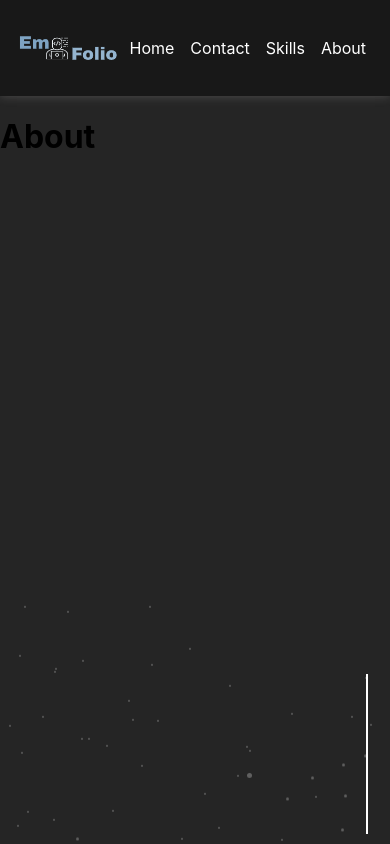
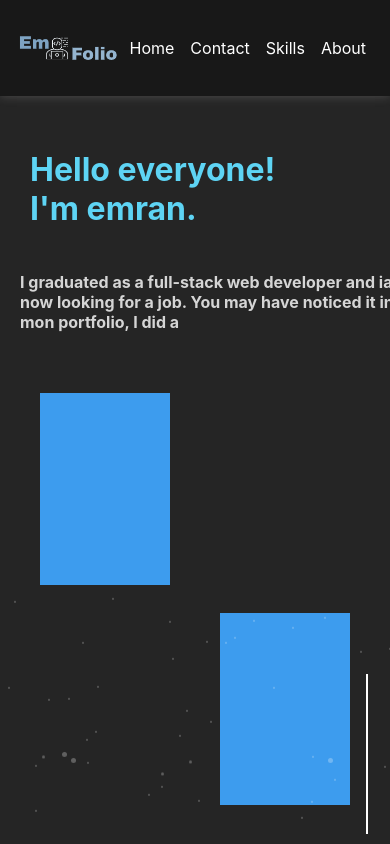
Before and after one commit to mridha-emran/emran-portfolio, a React (Create React App) app in the folder emran-portfolio/: page /about in a window 390 px wide. Built offline with nearby package versions, Linux system fonts and the light colour scheme.

Commit message:
about page add to app

```diff
--- /dev/null
+++ b/emran-portfolio/src/components/typingText/TypingText.js
@@ -0,0 +1,25 @@
+
+import { useEffect, useState } from 'react'
+ export function useTypedText(text, speed, delayTime) {
+  const [textState, setTextState] = useState("")
+  const chars = text.split("")
+  let interval = speed
+
+  if(textState.length === 0 && delayTime)
+    interval = speed + delayTime
+
+  useEffect(() => {
+    const timer = setTimeout(() => {
+      setTextState((prevText) => {
+        if (prevText.length !== chars.length) {
+          const newText = prevText.concat(chars[prevText.length])
+          return newText
+        }
+        return prevText
+      })
+    }, interval)
+    return () => clearTimeout(timer)
+  })
+
+  return textState
+}
--- a/emran-portfolio/src/globalStyle.scss
+++ b/emran-portfolio/src/globalStyle.scss
@@ -30,3 +30,6 @@
     }
   }
 }
+.text-H1-color{
+     color: #5ED4F4;
+}
--- a/emran-portfolio/src/views/about/About.jsx
+++ b/emran-portfolio/src/views/about/About.jsx
@@ -1,10 +1,50 @@
 
+import {useTypedText} from "../../components/typingText/TypingText"
+import "./about.scss"
+import Image from "../../assest/phNew.png"
+import { motion } from 'framer-motion'
 const About = () => {
-
 
   return (
     <>
-      <h1>About</h1>
+     <div className="container-main about">
+        <div className="container-left introduction">
+          <div className="about-text">
+              <h1 className= "header text-H1-color">
+                {useTypedText("Hello everyone!", 50)}
+                <br/>
+                {useTypedText("I'm emran.", 50, 200)}
+              </h1>
+              <br/>
+              <h2>
+                {useTypedText("I graduated as a full-stack web developer and iam now looking for a job. You may have noticed it in mon portfolio, I did a few projects during my training. I enjoy creating interesting designs and user-friendly features. If you're looking for a developer to add to your team, I'd love to hear from you!", 30, 350)}
+              </h2>
+
+          </div>
+        </div>
+        <div className="container-right my-image">
+          <motion.div
+            initial={{transform:"scale(0)"}}
+            animate={{scale:[0,1,1,1]}}
+            transition={{type:'spring', duration:1, delay:2}}
+            >
+            <img src={Image} alt="cv"  />
+
+          </motion.div>
+          <motion.div  className='top-right-box'
+            initial={{height:"0"}}
+            animate={{height: '12rem'}}
+            transition={{type:'spring', duration:1, delay:3.3}}>
+
+          </motion.div>
+          <motion.div  className='bottom-left-box'
+            initial={{height:"0"}}
+            animate={{height: '12rem'}}
+            transition={{type:'spring', duration:1, delay:3.12}}>
+
+            </motion.div>
+        </div>
+     </div>
 
     </>
   )
--- /dev/null
+++ b/emran-portfolio/src/views/about/about.scss
@@ -0,0 +1,103 @@
+ .about{
+    display: flex;
+    flex-direction: row;
+    .introduction {
+            align-content: center;
+            display: flex;
+            flex-direction: row;
+            flex-wrap: wrap;
+            gap: 50px;
+            justify-content: center;
+            margin: 40px;
+            .about-text{
+                display: flex;
+                flex-direction: column;
+                justify-content: center;
+                width: 45vw;
+
+                .header {
+                    font-size: 4rem;
+                    margin: 10px;
+                }
+
+
+                h2 {
+                    color: #D5D5D5;
+                    font-size: 1.5rem;
+                }
+            }
+        }
+    .my-image{
+        display: flex;
+        margin-top: 5%;
+        align-items: center;
+        justify-content: center;
+         img{
+            width: auto;
+            height: 60vh;
+            background-color: rgb(34, 32, 32);
+            border-radius: 20px;
+        }
+        .top-right-box{
+         position: absolute;
+         background: #3d9cee;
+         width: 130px;
+         height: 2%;
+         z-index: -1;
+         transform: translateX(-90px) translateY(-110px);
+       }
+       .bottom-left-box{
+         position: absolute;
+         background: #3d9cee;
+         width: 130px;
+         height: 2%;
+         z-index: -1;
+         transform: translateX(90px) translateY(110px);
+       }
+    }
+}
+
+    @media screen and (max-width: 600px) {
+    .about{
+        flex-direction: column-reverse;
+        .introduction {
+            gap: 30px;
+            justify-content: center;
+            margin: 20px;
+            .about-text{
+
+                width: 100vw;
+
+                .header {
+                    font-size: 2rem;
+                }
+
+
+                h2 {
+                    color: #D5D5D5;
+                    font-size: 1rem;
+                }
+            }
+        }
+        .my-image{
+        display: flex;
+        margin-top: 10%;
+         img{
+            width: auto;
+            height: 40vh;
+            border-radius: 10px;
+        }
+        .top-right-box{
+         width: 80;
+         z-index: -1;
+         transform: translateX(-90px) translateY(-110px);
+       }
+       .bottom-left-box{
+         position: absolute;
+         width: 80;
+         z-index: -1;
+         transform: translateX(90px) translateY(110px);
+       }
+    }
+}
+    }
```
Also changed, not shown: emran-portfolio/src/assest/phNew.png (added).
